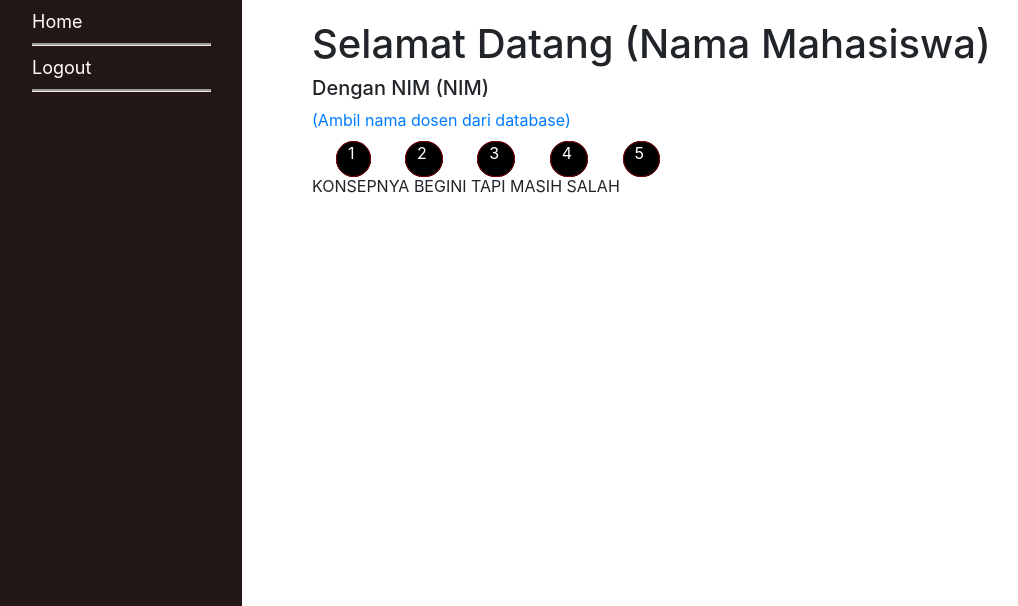
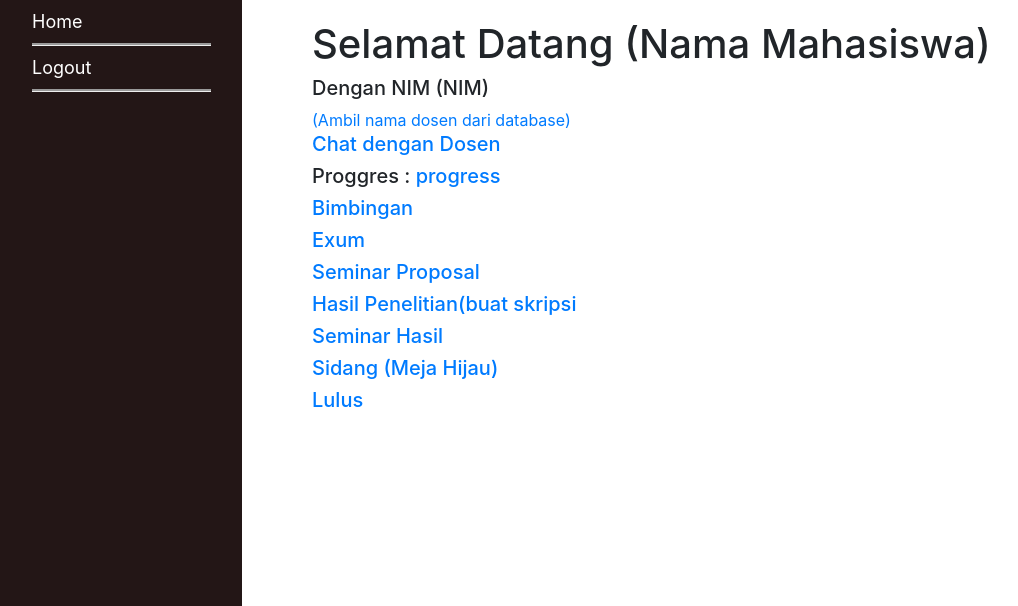
Before and after one commit to SamPM092/TubesIMK, a PHP site: page /konten/index.php in a window 1280 px wide. Shown: the part 40-646 px from the top of the page, without its empty margins (8-1026 px from the left). Run offline with PHP 8.4, Linux system fonts and the light colour scheme.

Commit message:
Update index.php

```diff
--- a/konten/index.php
+++ b/konten/index.php
@@ -4,6 +4,7 @@ require 'header.php';
 
 ?>
 
+<!--
 <script>
 function myFunction1() {
   document.getElementById("paragraph").innerHTML = "Paragraph changed.";
@@ -21,13 +22,13 @@ function myFunction5() {
   document.getElementById("paragraph").innerHTML = "Paragraph changed5.";
 }
 </script>
-
+-->
 <!-- JIKA USER LEVEL = MAHASISWA-->
 <h1> Selamat Datang (Nama Mahasiswa) </h1>
 <h5> Dengan NIM (NIM) </h4>
 <a href="chat_dosen.php"> (Ambil nama dosen dari database) </a>
 
-<div class="tugas">
+<!-- <div class="tugas">
   <span class="list_tugas"><a type="button" onclick="myFunction1()"> 1 </a></span>
   <span class="list_tugas"><a type="button" onclick="myFunction2()"> 2 </a></span>
   <span class="list_tugas"><a type="button" onclick="myFunction3()"> 3 </a></span>
@@ -36,4 +37,30 @@ function myFunction5() {
 </div>
 <div>
 <p id="paragraph"> KONSEPNYA BEGINI TAPI MASIH SALAH</p>
-</div>
+</div> -->
+
+<h5><a href=" http://wa.me/085265067964">Chat dengan Dosen</a></h5>
+<h5> Proggres : <a href="bimbingan.php">progress</a></h5>
+<h5><a href="bimbingan.php">Bimbingan</a></h5>
+<h5><a href="exum.php">Exum</a></h5>
+<h5><a href="seminar_proposal.php">Seminar Proposal</a></h5>
+<h5><a href="hasil_penelitian.php">Hasil Penelitian(buat skripsi</a></h5>
+<h5><a href="semhas.php">Seminar Hasil</a></h5>
+<h5><a href="sidang.php">Sidang (Meja Hijau)</a></h5>
+<h5><a href="lulus.php">Lulus</a></h5>
+ <!-- <input type="checkbox" id="vehicle1" name="vehicle1" value="Bike">
+  <label for="vehicle1"> Bimbingan </label><br>
+  <input type="checkbox" id="vehicle2" name="vehicle2" value="Car">
+  <label for="vehicle2"> Exum </label><br>
+  <input type="checkbox" id="vehicle3" name="vehicle3" value="Boat">
+  <label for="vehicle3"> Seminar Proposal </label><br>
+  <input type="checkbox" id="vehicle3" name="vehicle3" value="Boat">
+  <label for="vehicle3"> Hasil Penelitian </label><br>
+  <input type="checkbox" id="vehicle3" name="vehicle3" value="Boat">
+  <label for="vehicle3"> Hasil Penelitian </label><br>
+  <input type="checkbox" id="vehicle3" name="vehicle3" value="Boat">
+  <label for="vehicle3"> Seminar Hasil </label><br>
+  <input type="checkbox" id="vehicle3" name="vehicle3" value="Boat">
+  <label for="vehicle3"> Sidang </label><br>
+  <input type="checkbox" id="vehicle3" name="vehicle3" value="Boat">
+  <label for="vehicle3"> Lulus </label><br> -->
```
